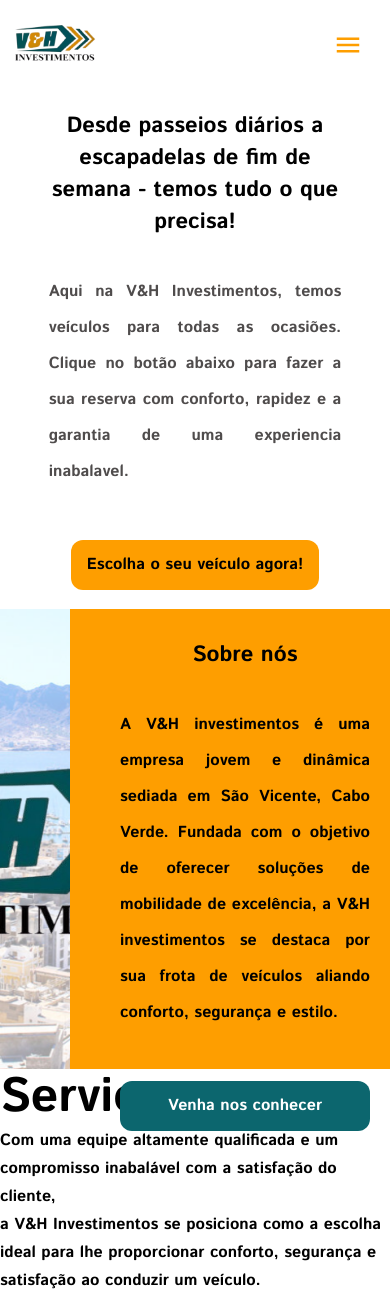
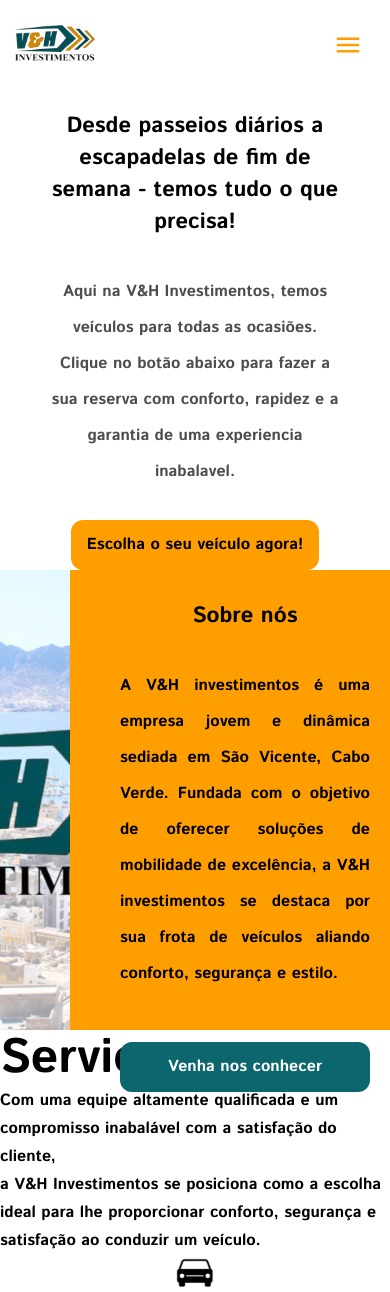
Before and after one commit to d-coder47/rent-a-car, a React (Vite) app: page / in a window 390 px wide. Shown: the top 1292 px of the page. Built offline with nearby package versions, Linux system fonts and the light colour scheme.

Commit message:
perf: Hero image responsivity

```diff
--- a/src/components/About/About.tsx
+++ b/src/components/About/About.tsx
@@ -92,7 +92,13 @@
           lg: "space-between",
           xl: "space-between",
         },
-        marginTop: "5%",
+        marginTop: {
+          xs: "0%",
+          sm: "0%",
+          md: "0%",
+          lg: "0%",
+          xl: "5%",
+        },
       }}
     >
       <Box
--- a/src/components/Hero/Hero.tsx
+++ b/src/components/Hero/Hero.tsx
@@ -48,7 +48,13 @@
         xl: "24px",
       },
       lineHeight: "36px",
-      textAlign: "justify",
+      textAlign: {
+        xs: "center",
+        sm: "center",
+        md: "center",
+        lg: "justify",
+        xl: "justify",
+      },
       color: "#4f4c4c",
       marginTop: "36px",
     },
@@ -68,7 +74,7 @@
       lineHeight: "28px",
       textAlign: "justify",
       color: "#000000",
-      marginTop: "50px",
+      marginTop: "30px",
       textTransform: "none",
       "&:hover": {
         backgroundColor: theme.palette.secondary.main,
@@ -171,8 +177,8 @@
               xs: "50%",
               sm: "50%",
               md: "50%",
-              lg: "50%",
-              xl: "66%",
+              lg: "58%",
+              xl: "75%",
             },
             borderRadius: "0px",
             objectFit: "cover",
```
